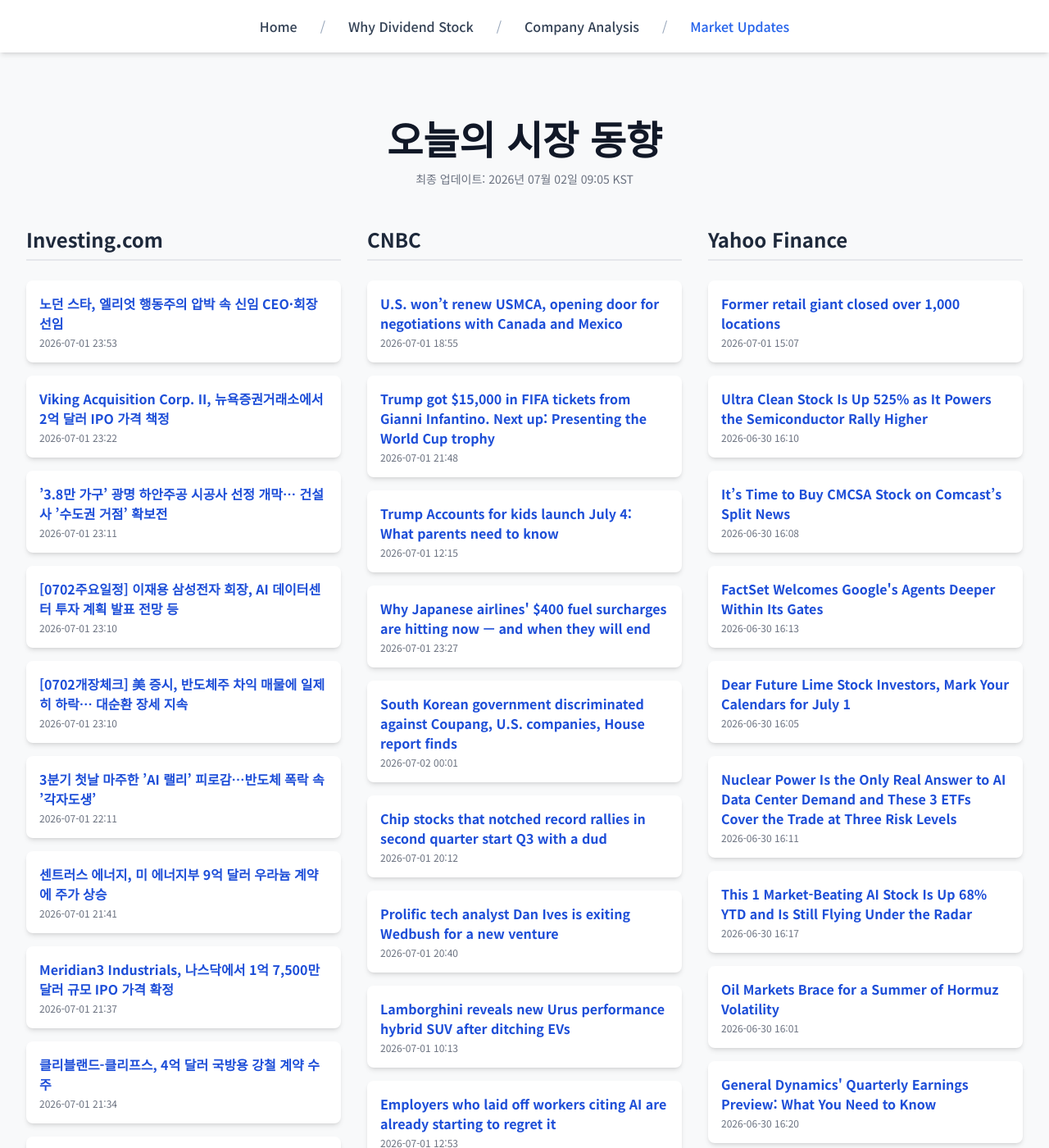
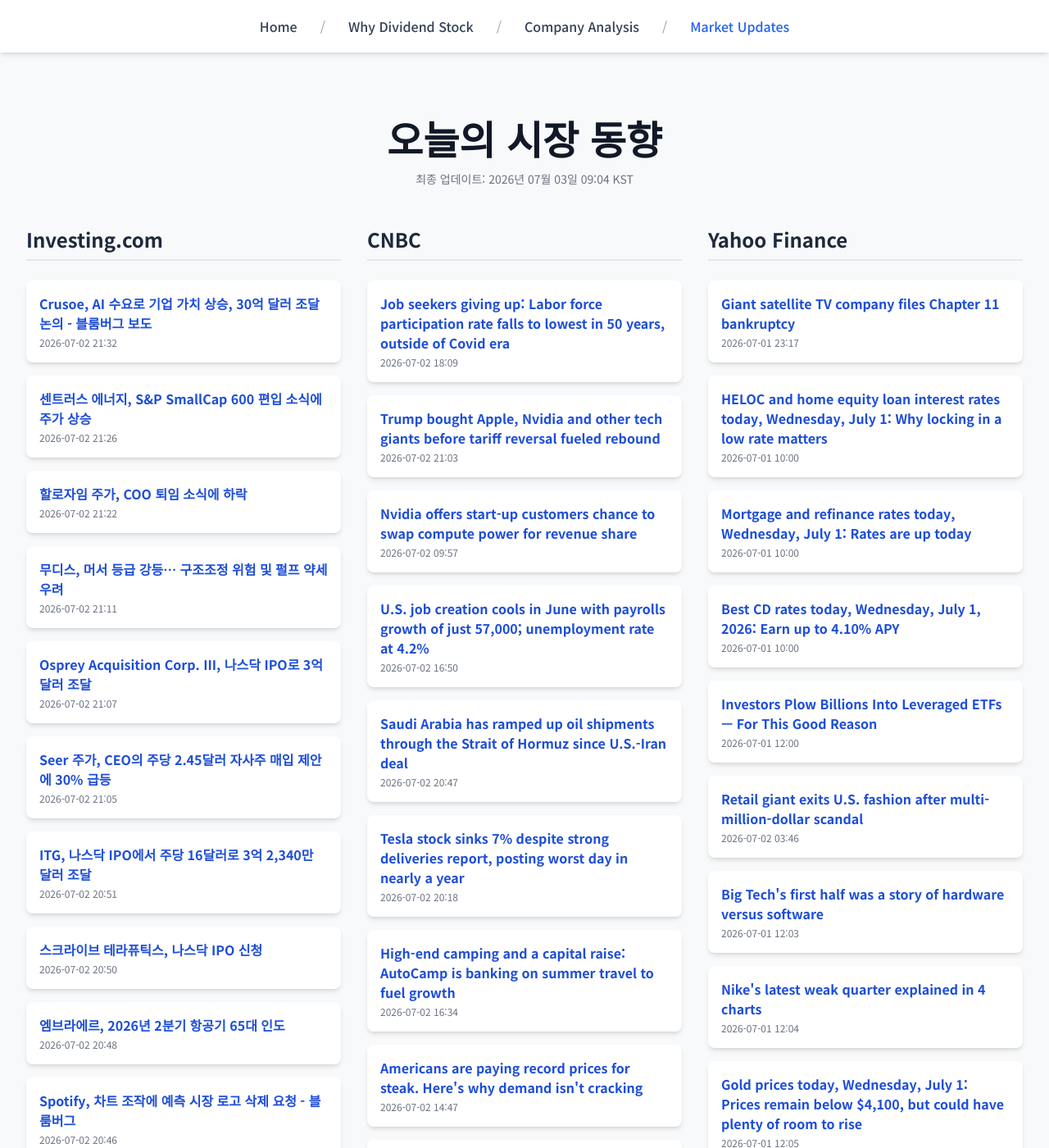
Before and after one commit to Kay-Hwang/my-company-analysis, a Jekyll site: the page built from market-updates.html, in a window 1280 px wide and 1400 px high. Shown: the whole window at 82% size. Built offline with Jekyll 4.4.1, drawn with Linux system fonts in a browser that asks for light colours; nearby versions of some CDN libraries; a script that is not in the unit is left out; some of the changed text lies outside the part shown.

Commit message:
Update daily data

```diff
--- a/_data/latest_data.json
+++ b/_data/latest_data.json
@@ -1,190 +1,190 @@
 {
-  "lastUpdated": "2026년 07월 02일 09:05 KST",
+  "lastUpdated": "2026년 07월 03일 09:04 KST",
   "news": {
     "investing": [
       {
-        "title": "노던 스타, 엘리엇 행동주의 압박 속 신임 CEO·회장 선임",
-        "link": "https://kr.investing.com/news/stock-market-news/article-2003296",
-        "pubDate": "2026-07-01 23:53:06",
-        "summary": "노던 스타, 엘리엇 행동주의 압박 속 신임 CEO·회장 선임"
+        "title": "Crusoe, AI 수요로 기업 가치 상승, 30억 달러 조달 논의 - 블룸버그 보도",
+        "link": "https://kr.investing.com/news/stock-market-news/article-93CH-2004558",
+        "pubDate": "2026-07-02 21:32:19",
+        "summary": "Crusoe, AI 수요로 기업 가치 상승, 30억 달러 조달 논의 - 블룸버그 보도"
       },
       {
-        "title": "Viking Acquisition Corp. II, 뉴욕증권거래소에서 2억 달러 IPO 가격 책정",
-        "link": "https://kr.investing.com/news/stock-market-news/article-432SI-2003282",
-        "pubDate": "2026-07-01 23:22:05",
-        "summary": "Viking Acquisition Corp. II, 뉴욕증권거래소에서 2억 달러 IPO 가격 책정"
+        "title": "센트러스 에너지, S&P SmallCap 600 편입 소식에 주가 상승",
+        "link": "https://kr.investing.com/news/stock-market-news/article-93CH-2004550",
+        "pubDate": "2026-07-02 21:26:11",
+        "summary": "센트러스 에너지, S&P SmallCap 600 편입 소식에 주가 상승"
       },
       {
-        "title": "’3.8만 가구’ 광명 하안주공 시공사 선정 개막… 건설사 ’수도권 거점’ 확보전",
-        "link": "https://kr.investing.com/news/stock-market-news/article-2003272",
-        "pubDate": "2026-07-01 23:11:12",
-        "summary": "’3.8만 가구’ 광명 하안주공 시공사 선정 개막… 건설사 ’수도권 거점’ 확보전"
+        "title": "할로자임 주가, COO 퇴임 소식에 하락",
+        "link": "https://kr.investing.com/news/stock-market-news/article-93CH-2004543",
+        "pubDate": "2026-07-02 21:22:21",
+        "summary": "할로자임 주가, COO 퇴임 소식에 하락"
       },
       {
-        "title": "[0702주요일정] 이재용 삼성전자 회장, AI 데이터센터 투자 계획 발표 전망 등",
-        "link": "https://kr.investing.com/news/stock-market-news/article-2003266",
-        "pubDate": "2026-07-01 23:10:09",
-        "summary": "[0702주요일정] 이재용 삼성전자 회장, AI 데이터센터 투자 계획 발표 전망 등"
+        "title": "무디스, 머서 등급 강등… 구조조정 위험 및 펄프 약세 우려",
+        "link": "https://kr.investing.com/news/stock-market-news/article-93CH-2004528",
+        "pubDate": "2026-07-02 21:11:03",
+        "summary": "무디스, 머서 등급 강등… 구조조정 위험 및 펄프 약세 우려"
       },
       {
-        "title": "[0702개장체크] 美 증시, 반도체주 차익 매물에 일제히 하락… 대순환 장세 지속",
-        "link": "https://kr.investing.com/news/stock-market-news/article-2003265",
-        "pubDate": "2026-07-01 23:10:08",
-        "summary": "[0702개장체크] 美 증시, 반도체주 차익 매물에 일제히 하락… 대순환 장세 지속"
+        "title": "Osprey Acquisition Corp. III, 나스닥 IPO로 3억 달러 조달",
+        "link": "https://kr.investing.com/news/stock-market-news/article-432SI-2004541",
+        "pubDate": "2026-07-02 21:07:05",
+        "summary": "Osprey Acquisition Corp. III, 나스닥 IPO로 3억 달러 조달"
       },
       {
-        "title": "3분기 첫날 마주한 ’AI 랠리’ 피로감…반도체 폭락 속 ’각자도생’",
-        "link": "https://kr.investing.com/news/stock-market-news/article-2003228",
-        "pubDate": "2026-07-01 22:11:18",
-        "summary": "3분기 첫날 마주한 ’AI 랠리’ 피로감…반도체 폭락 속 ’각자도생’"
+        "title": "Seer 주가, CEO의 주당 2.45달러 자사주 매입 제안에 30% 급등",
+        "link": "https://kr.investing.com/news/stock-market-news/article-93CH-2004515",
+        "pubDate": "2026-07-02 21:05:50",
+        "summary": "Seer 주가, CEO의 주당 2.45달러 자사주 매입 제안에 30% 급등"
       },
       {
-        "title": "센트러스 에너지, 미 에너지부 9억 달러 우라늄 계약에 주가 상승",
-        "link": "https://kr.investing.com/news/stock-market-news/article-93CH-2003209",
-        "pubDate": "2026-07-01 21:41:05",
-        "summary": "센트러스 에너지, 미 에너지부 9억 달러 우라늄 계약에 주가 상승"
+        "title": "ITG, 나스닥 IPO에서 주당 16달러로 3억 2,340만 달러 조달",
+        "link": "https://kr.investing.com/news/stock-market-news/article-432SI-2004510",
+        "pubDate": "2026-07-02 20:51:08",
+        "summary": "ITG, 나스닥 IPO에서 주당 16달러로 3억 2,340만 달러 조달"
       },
       {
-        "title": "Meridian3 Industrials, 나스닥에서 1억 7,500만 달러 규모 IPO 가격 확정",
-        "link": "https://kr.investing.com/news/stock-market-news/article-432SI-2003216",
-        "pubDate": "2026-07-01 21:37:02",
-        "summary": "Meridian3 Industrials, 나스닥에서 1억 7,500만 달러 규모 IPO 가격 확정"
+        "title": "스크라이브 테라퓨틱스, 나스닥 IPO 신청",
+        "link": "https://kr.investing.com/news/stock-market-news/article-432SI-2004506",
+        "pubDate": "2026-07-02 20:50:01",
+        "summary": "스크라이브 테라퓨틱스, 나스닥 IPO 신청"
       },
       {
-        "title": "클리블랜드-클리프스, 4억 달러 국방용 강철 계약 수주",
-        "link": "https://kr.investing.com/news/stock-market-news/article-93CH-2003204",
-        "pubDate": "2026-07-01 21:34:29",
-        "summary": "클리블랜드-클리프스, 4억 달러 국방용 강철 계약 수주"
+        "title": "엠브라에르, 2026년 2분기 항공기 65대 인도",
+        "link": "https://kr.investing.com/news/stock-market-news/article-93CH-2004500",
+        "pubDate": "2026-07-02 20:48:34",
+        "summary": "엠브라에르, 2026년 2분기 항공기 65대 인도"
       },
       {
-        "title": "US Foods, 국방군수국과 4,360만 달러 계약 연장",
-        "link": "https://kr.investing.com/news/stock-market-news/article-93CH-2003202",
-        "pubDate": "2026-07-01 21:32:36",
-        "summary": "US Foods, 국방군수국과 4,360만 달러 계약 연장"
+        "title": "Spotify, 차트 조작에 예측 시장 로고 삭제 요청 - 블룸버그",
+        "link": "https://kr.investing.com/news/stock-market-news/article-93CH-2004499",
+        "pubDate": "2026-07-02 20:46:13",
+        "summary": "Spotify, 차트 조작에 예측 시장 로고 삭제 요청 - 블룸버그"
       }
     ],
     "cnbc": [
       {
-        "title": "U.S. won’t renew USMCA, opening door for negotiations with Canada and Mexico",
-        "link": "https://www.cnbc.com/2026/07/01/trump-usmca-canada-mexico-trade-treaty.html",
-        "pubDate": "Wed, 01 Jul 2026 18:55:47 GMT",
-        "summary": "President Donald Trump's \"primary\" issue with USMCA centers on America's trade deficits with Canada and Mexico, a senior administration official said."
+        "title": "Job seekers giving up: Labor force participation rate falls to lowest in 50 years, outside of Covid era",
+        "link": "https://www.cnbc.com/2026/07/02/job-seekers-giving-up-labor-force-participation-rate-falls-to-lowest-in-50-years-outside-of-covid-era.html",
+        "pubDate": "Thu, 02 Jul 2026 18:09:31 GMT",
+        "summary": "A drop in the unemployment rate helped provide some upside to what was an otherwise downbeat jobs report — but it was for all the wrong reasons."
       },
       {
-        "title": "Trump got $15,000 in FIFA tickets from Gianni Infantino. Next up: Presenting the World Cup trophy",
-        "link": "https://www.cnbc.com/2026/07/01/trump-fifa-infantino-world-cup-financial-disclosure.html",
-        "pubDate": "Wed, 01 Jul 2026 21:48:39 GMT",
-        "summary": "Trump’s ties to FIFA and Gianni Infantino face new scrutiny as the World Cup enters the knockout round and European lawmakers press over a Peace Prize complaint."
+        "title": "Trump bought Apple, Nvidia and other tech giants before tariff reversal fueled rebound",
+        "link": "https://www.cnbc.com/2026/07/02/trump-aapl-nvda-tariffs-disclosures.html",
+        "pubDate": "Thu, 02 Jul 2026 21:03:39 GMT",
+        "summary": "The day before President Donald Trump walked back his tariff policy turned out to be one of his busiest days of 2025 for stock buying."
       },
       {
-        "title": "Trump Accounts for kids launch July 4: What parents need to know",
-        "link": "https://www.cnbc.com/2026/07/01/trump-accounts-launch-july-4.html",
-        "pubDate": "Wed, 01 Jul 2026 12:15:01 GMT",
-        "summary": "Here's a breakdown of how Trump Accounts work, who qualifies for free money and when the funds can be withdrawn."
+        "title": "Nvidia offers start-up customers chance to swap compute power for revenue share",
+        "link": "https://www.cnbc.com/2026/07/02/nvidia-plans-to-offer-start-up-customers-access-to-revenue-sharing-deals.html",
+        "pubDate": "Thu, 02 Jul 2026 09:57:30 GMT",
+        "summary": "Nvidia says it will give start-ups the chance to swap access to compute power for a slice of future profits under a new program aimed at AI-focused firms."
       },
       {
-        "title": "Why Japanese airlines' $400 fuel surcharges are hitting now — and when they will end",
-        "link": "https://www.cnbc.com/2026/07/02/japan-airlines-increase-fuel-surcharges-despite-falling-jet-fuel-costs.html",
-        "pubDate": "Wed, 01 Jul 2026 23:27:45 GMT",
-        "summary": "Fuel surcharges at Japan Airlines and All Nippon Airways increased Wednesday, despite falling jet fuel costs in Asia."
+        "title": "U.S. job creation cools in June with payrolls growth of just 57,000; unemployment rate at 4.2%",
+        "link": "https://www.cnbc.com/2026/07/02/jobs-report-june-2026-.html",
+        "pubDate": "Thu, 02 Jul 2026 16:50:27 GMT",
+        "summary": "Nonfarm payrolls were expected to rise by 115,000 in June and the unemployment rate to hold steady at 4.3%."
       },
       {
-        "title": "South Korean government discriminated against Coupang, U.S. companies, House report finds",
-        "link": "https://www.cnbc.com/2026/07/01/coupang-south-korea-coupang-house-judiciary.html",
-        "pubDate": "Thu, 02 Jul 2026 00:01:59 GMT",
-        "summary": "The House Judiciary Committee said the South Korean government discriminated against Coupang and other U.S. companies, in a new report."
+        "title": "Saudi Arabia has ramped up oil shipments through the Strait of Hormuz since U.S.-Iran deal",
+        "link": "https://www.cnbc.com/2026/07/02/saudi-arabia-iran-strait-hormuz-persian-gulf-oil.html",
+        "pubDate": "Thu, 02 Jul 2026 20:47:06 GMT",
+        "summary": "Saudi Arabia is restarting its export logistics in the Persian Gulf after a three-month pause, according to Kpler."
       },
       {
-        "title": "Chip stocks that notched record rallies in second quarter start Q3 with a dud",
-        "link": "https://www.cnbc.com/2026/07/01/chip-stocks-notched-record-rallies-in-second-quarter-start-q3-with-dud.html",
-        "pubDate": "Wed, 01 Jul 2026 20:12:19 GMT",
-        "summary": "Memory maker Micron, which jumped over 240% in the second quarter, dropped 11% on Wednesday, wiping out nearly $200 billion of market capitalization."
+        "title": "Tesla stock sinks 7% despite strong deliveries report, posting worst day in nearly a year",
+        "link": "https://www.cnbc.com/2026/07/02/tesla-tsla-q2-2026-vehicle-delivery-production.html",
+        "pubDate": "Thu, 02 Jul 2026 20:18:02 GMT",
+        "summary": "Tesla is trying to recover from consecutive annual declines in vehicle sales that were partly caused by a consumer backlash against CEO Elon Musk."
       },
       {
-        "title": "Prolific tech analyst Dan Ives is exiting Wedbush for a new venture",
-        "link": "https://www.cnbc.com/2026/07/01/tech-analyst-dan-ives-is-exiting-wedbush-for-a-new-venture.html",
-        "pubDate": "Wed, 01 Jul 2026 20:40:10 GMT",
-        "summary": "Ives said the new firm will seek to build what he described as a \"modern merchant bank.\""
+        "title": "High-end camping and a capital raise: AutoCamp is banking on summer travel to fuel growth",
+        "link": "https://www.cnbc.com/2026/07/02/autocamp-high-end-camping-summer-travel-capital-raise.html",
+        "pubDate": "Thu, 02 Jul 2026 16:34:27 GMT",
+        "summary": "AutoCamp offers Airstream suites, polished cabins, fire pits, design-forward amenities and access to iconic outdoor destinations."
       },
       {
-        "title": "Lamborghini reveals new Urus performance hybrid SUV after ditching EVs",
-        "link": "https://www.cnbc.com/2026/07/01/lamborghini-urus-suv.html",
-        "pubDate": "Wed, 01 Jul 2026 10:13:43 GMT",
-        "summary": "Lamborghini is calling the new Urus SE Performante the \"fastest Super SUV in the world.\""
+        "title": "Americans are paying record prices for steak. Here's why demand isn't cracking",
+        "link": "https://www.cnbc.com/2026/07/02/beef-prices-demand-for-steak-isnt-falling.html",
+        "pubDate": "Thu, 02 Jul 2026 14:47:40 GMT",
+        "summary": "Despite record beef prices, Americans aren't giving up steak. Consumers are treating beef as an affordable luxury and prioritizing it for special occasions."
       },
       {
-        "title": "Employers who laid off workers citing AI are already starting to regret it",
-        "link": "https://www.cnbc.com/2026/07/01/employers-who-laid-off-workers-for-ai-are-reversing-their-decisions.html",
-        "pubDate": "Wed, 01 Jul 2026 12:53:23 GMT",
-        "summary": "Companies are realizing artificial intelligence can't do everything after all, prompting them to rehire employees to grow their businesses"
+        "title": "Led by Buc-ee’s and new rival Dolly Parton, America’s gas station chains are in a mega-sizing era",
+        "link": "https://www.cnbc.com/2026/07/02/led-by-buc-ees-dolly-parton-americas-gas-stations-go-mega-size-.html",
+        "pubDate": "Thu, 02 Jul 2026 14:30:01 GMT",
+        "summary": "Gas station chains led by Buc-ee's are coming closer to rivaling America's big box stores in size, and Dolly Parton is getting in on the retail trend."
       },
       {
-        "title": "Trump says outside funds 'run my money' after disclosure shows billions in 2025 revenue",
-        "link": "https://www.cnbc.com/2026/07/01/trump-money-financial-disclosure-crypto-billions.html",
-        "pubDate": "Wed, 01 Jul 2026 18:44:13 GMT",
-        "summary": "The 927-page annual financial disclosure form shows Trump's purchases and sales of hundreds of companies' stocks, including Nvidia, Amazon and Microsoft."
+        "title": "Microsoft commits $2.5 billion and 6,000 employees to new AI implementation unit",
+        "link": "https://www.cnbc.com/2026/07/02/microsoft-commits-2point5-billion-6000-employees-ai-implementation-unit.html",
+        "pubDate": "Thu, 02 Jul 2026 13:00:02 GMT",
+        "summary": "Microsoft is the latest tech company to form a business focused on helping customers understand and implement artificial intelligence."
       }
     ],
     "yahoo": [
       {
-        "title": "Former retail giant closed over 1,000 locations",
-        "link": "https://finance.yahoo.com/small-business/articles/former-retail-giant-closed-over-150700944.html",
-        "pubDate": "2026-07-01T15:07:00Z",
-        "summary": "Former retail giant closed over 1,000 locations"
+        "title": "Giant satellite TV company files Chapter 11 bankruptcy",
+        "link": "https://finance.yahoo.com/media-advertising/articles/giant-satellite-tv-company-files-231700614.html",
+        "pubDate": "2026-07-01T23:17:00Z",
+        "summary": "Giant satellite TV company files Chapter 11 bankruptcy"
       },
       {
-        "title": "Ultra Clean Stock Is Up 525% as It Powers the Semiconductor Rally Higher",
-        "link": "https://finance.yahoo.com/markets/stocks/articles/ultra-clean-stock-525-powers-161002962.html",
-        "pubDate": "2026-06-30T16:10:02Z",
-        "summary": "Ultra Clean Stock Is Up 525% as It Powers the Semiconductor Rally Higher"
+        "title": "HELOC and home equity loan interest rates today, Wednesday, July 1: Why locking in a low rate matters",
+        "link": "https://finance.yahoo.com/personal-finance/mortgages/article/heloc-and-home-equity-loan-interest-rates-today-wednesday-july-1-why-locking-in-a-low-rate-matters-100000351.html",
+        "pubDate": "2026-07-01T10:00:00Z",
+        "summary": "HELOC and home equity loan interest rates today, Wednesday, July 1: Why locking in a low rate matters"
       },
       {
-        "title": "It’s Time to Buy CMCSA Stock on Comcast’s Split News",
-        "link": "https://finance.yahoo.com/markets/stocks/articles/time-buy-cmcsa-stock-comcast-160832376.html",
-        "pubDate": "2026-06-30T16:08:32Z",
-        "summary": "It’s Time to Buy CMCSA Stock on Comcast’s Split News"
+        "title": "Mortgage and refinance rates today, Wednesday, July 1: Rates are up today",
+        "link": "https://finance.yahoo.com/personal-finance/mortgages/article/mortgage-and-refinance-rates-today-wednesday-july-1-rates-are-up-today-100000767.html",
+        "pubDate": "2026-07-01T10:00:00Z",
+        "summary": "Mortgage and refinance rates today, Wednesday, July 1: Rates are up today"
       },
       {
-        "title": "FactSet Welcomes Google's Agents Deeper Within Its Gates",
-        "link": "https://www.investors.com/news/factset-google-new-generation-of-ai-agents-finance/?src=A00220&yptr=yahoo",
-        "pubDate": "2026-06-30T16:13:17Z",
-        "summary": "FactSet Welcomes Google's Agents Deeper Within Its Gates"
+        "title": "Best CD rates today, Wednesday, July 1, 2026: Earn up to 4.10% APY",
+        "link": "https://finance.yahoo.com/personal-finance/banking/article/best-cd-rates-today-wednesday-july-1-2026-earn-up-to-410-apy-100000521.html",
+        "pubDate": "2026-07-01T10:00:00Z",
+        "summary": "Best CD rates today, Wednesday, July 1, 2026: Earn up to 4.10% APY"
       },
       {
-        "title": "Dear Future Lime Stock Investors, Mark Your Calendars for July 1",
-        "link": "https://finance.yahoo.com/markets/stocks/articles/dear-future-lime-stock-investors-160536591.html",
-        "pubDate": "2026-06-30T16:05:36Z",
-        "summary": "Dear Future Lime Stock Investors, Mark Your Calendars for July 1"
+        "title": "Investors Plow Billions Into Leveraged ETFs — For This Good Reason",
+        "link": "https://www.investors.com/etfs-and-funds/etfs/leveraged-etfs-investors-plow-billions-into-for-this-good-reason/?src=A00220&yptr=yahoo",
+        "pubDate": "2026-07-01T12:00:58Z",
+        "summary": "Investors Plow Billions Into Leveraged ETFs — For This Good Reason"
       },
       {
-        "title": "Nuclear Power Is the Only Real Answer to AI Data Center Demand and These 3 ETFs Cover the Trade at Three Risk Levels",
-        "link": "https://finance.yahoo.com/energy/articles/nuclear-power-only-real-answer-161134996.html",
-        "pubDate": "2026-06-30T16:11:34Z",
-        "summary": "Nuclear Power Is the Only Real Answer to AI Data Center Demand and These 3 ETFs Cover the Trade at Three Risk Levels"
+        "title": "Retail giant exits U.S. fashion after multi-million-dollar scandal",
+        "link": "https://finance.yahoo.com/markets/stocks/articles/retail-giant-exits-u-fashion-031700615.html",
+        "pubDate": "2026-07-02T03:46:51Z",
+        "summary": "Retail giant exits U.S. fashion after multi-million-dollar scandal"
       },
       {
-        "title": "This 1 Market-Beating AI Stock Is Up 68% YTD and Is Still Flying Under the Radar",
-        "link": "https://finance.yahoo.com/markets/stocks/articles/1-market-beating-ai-stock-161721096.html",
-        "pubDate": "2026-06-30T16:17:21Z",
-        "summary": "This 1 Market-Beating AI Stock Is Up 68% YTD and Is Still Flying Under the Radar"
+        "title": "Big Tech's first half was a story of hardware versus software",
+        "link": "https://finance.yahoo.com/technology/article/big-techs-first-half-was-a-story-of-hardware-versus-software-120311290.html",
+        "pubDate": "2026-07-01T12:03:11Z",
+        "summary": "Big Tech's first half was a story of hardware versus software"
       },
       {
-        "title": "Oil Markets Brace for a Summer of Hormuz Volatility",
-        "link": "https://finance.yahoo.com/energy/articles/oil-markets-brace-summer-hormuz-160100813.html",
-        "pubDate": "2026-06-30T16:01:00Z",
-        "summary": "Oil Markets Brace for a Summer of Hormuz Volatility"
+        "title": "Nike's latest weak quarter explained in 4 charts",
+        "link": "https://finance.yahoo.com/markets/stocks/article/nikes-latest-weak-quarter-explained-in-4-charts-120451301.html",
+        "pubDate": "2026-07-01T12:04:51Z",
+        "summary": "Nike's latest weak quarter explained in 4 charts"
       },
       {
-        "title": "General Dynamics' Quarterly Earnings Preview: What You Need to Know",
-        "link": "https://finance.yahoo.com/markets/stocks/articles/general-dynamics-quarterly-earnings-preview-162009899.html",
-        "pubDate": "2026-06-30T16:20:09Z",
-        "summary": "General Dynamics' Quarterly Earnings Preview: What You Need to Know"
+        "title": "Gold prices today, Wednesday, July 1: Prices remain below $4,100, but could have plenty of room to rise",
+        "link": "https://finance.yahoo.com/personal-finance/investing/article/gold-prices-today-wednesday-july-1-prices-remain-below-4100-but-could-have-plenty-of-room-to-rise-120518468.html",
+        "pubDate": "2026-07-01T12:05:18Z",
+        "summary": "Gold prices today, Wednesday, July 1: Prices remain below $4,100, but could have plenty of room to rise"
       },
       {
-        "title": "Solana Company Partners With Alatau City to Advance Central Asia Blockchain Push",
-        "link": "https://finance.yahoo.com/markets/crypto/articles/solana-company-partners-alatau-city-155500208.html",
-        "pubDate": "2026-06-30T15:55:00Z",
-        "summary": "Solana Company Partners With Alatau City to Advance Central Asia Blockchain Push"
+        "title": "Dow Jones Futures Fall, Bloom Energy Jumps; SpaceX's First Buy Point",
+        "link": "https://www.investors.com/market-trend/stock-market-today/dow-jones-futures-market-rebound-bloom-energy-spacex-buy-point/?src=A00220&yptr=yahoo",
+        "pubDate": "2026-07-01T12:10:59Z",
+        "summary": "Dow Jones Futures Fall, Bloom Energy Jumps; SpaceX's First Buy Point"
       }
     ]
   }
```
